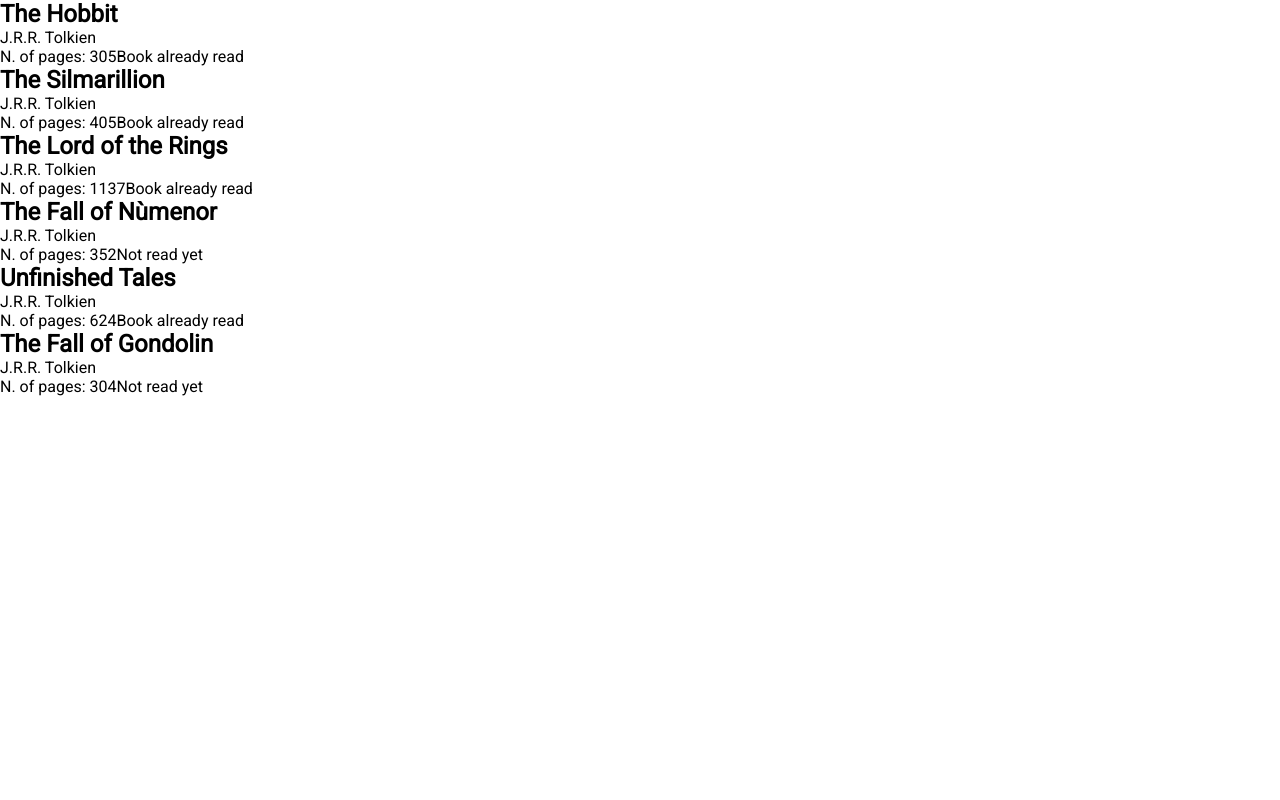
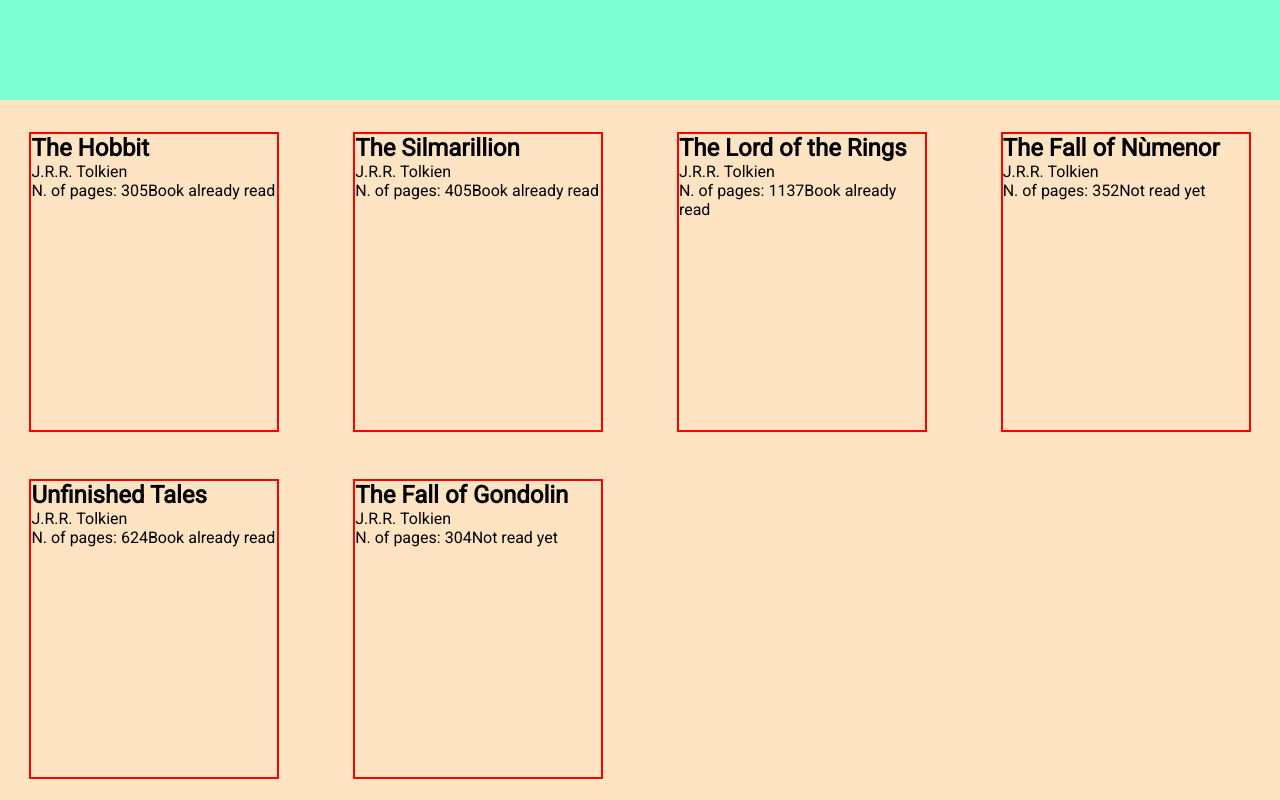
Before and after one commit to dak79/odin-library, a plain HTML site: page index.html in a window 1280 px wide. Drawn offline with Linux system fonts and the light colour scheme.

Commit message:
add grid layout to body and section.library

```diff
--- a/index.html
+++ b/index.html
@@ -21,7 +21,7 @@
         <header>
 
         </header>
-        <section id="library">
+        <section id="library" class="library-wrapper">
 
         </section>
 
--- a/main.js
+++ b/main.js
@@ -40,6 +40,7 @@
     library.forEach(book => {
         // Card container
         const card = document.createElement('div');
+        card.classList.add('card');
         section.appendChild(card);
 
         // Book's title
--- a/style.css
+++ b/style.css
@@ -9,3 +9,47 @@
 body {
     font-family: 'Roboto', sans-serif;
 }
+
+/* Layout */
+
+body {
+    width: 100vw;
+    height: 100vh;
+    display: grid;
+    grid:
+        [row1-start] "header" 1fr [row1-end]
+        [row2-start] "library" 7fr [row2-end]
+    ;
+}
+
+header {
+    grid-area: header;
+}
+
+section.library-wrapper {
+    grid-area: library;
+    display: grid;
+    grid-template-columns: repeat(auto-fit, minmax(250px, 1fr));
+    gap: 15px;
+    justify-items: center;
+    align-content: flex-start;
+}
+
+div.card {
+    width: max(250px, 5rem);
+    height: max(300px, 6rem);
+    margin-top: 2rem;
+}
+/* Test layout */
+
+header {
+    background-color: aquamarine;
+}
+
+section.library-wrapper {
+    background-color: bisque;
+}
+
+div.card {
+    border: 2px solid red;
+}
```
